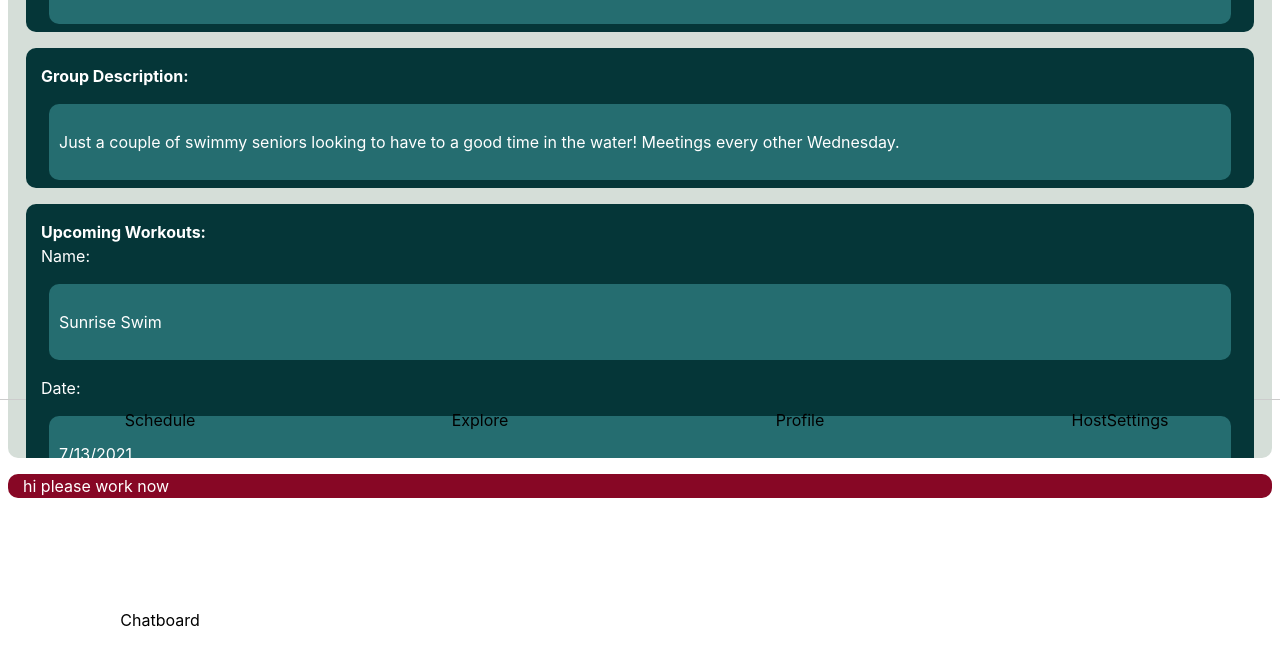
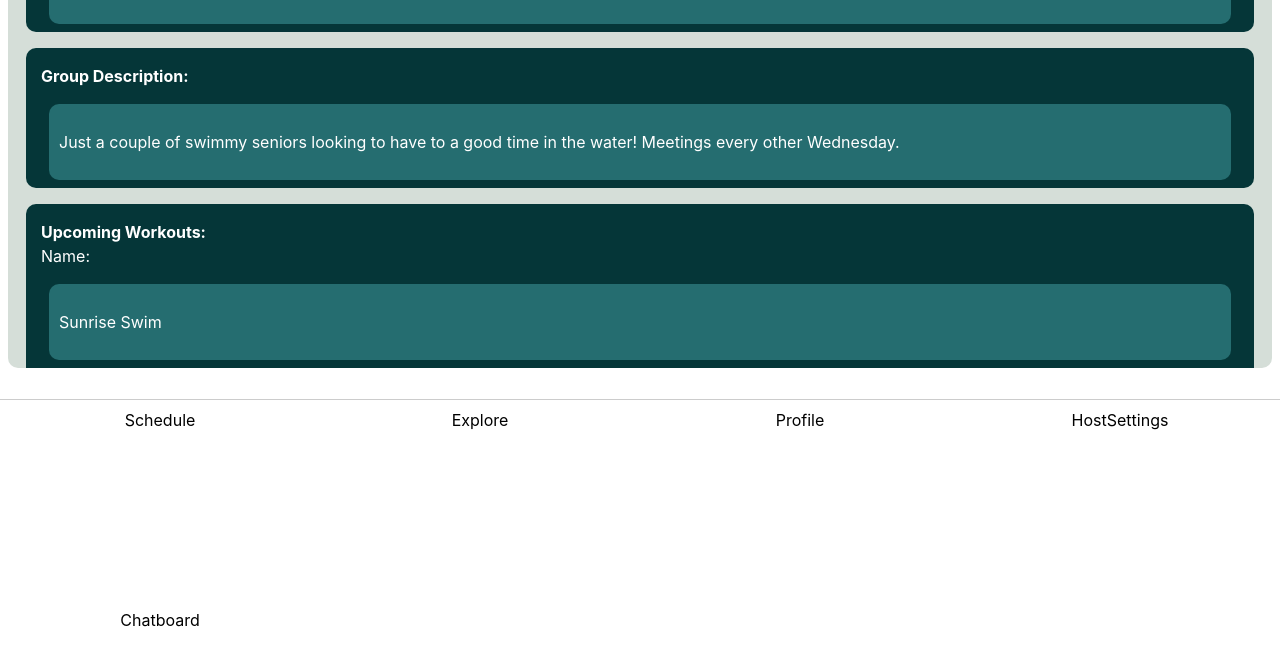
Before and after one commit to hopkinstechnocrats/fether, a React (Create React App) app: page / in a window 1280 px wide. Both pictures are taken after a click on the item "HostSettings". Shown: the part 342-1008 px from the top of the page. Built offline with nearby package versions, Linux system fonts and the light colour scheme.

Commit message:
Annika's 2/28 update

```diff
--- a/src/App.css
+++ b/src/App.css
@@ -62,7 +62,7 @@ h1 {
   border-radius: 10px;
   background-color: #d5ded8;
   line-height:1.5;
-  max-height: 740px;
+  max-height: 650px;
   overflow:scroll;
   display: flex;
   flex-direction:column;
@@ -169,6 +169,11 @@ h3 {
   width: 25%;
 }
 
+.tab-list .tab-list-item:hover {
+  background-color: teal;
+  color:whitesmoke;
+}
+
 .tab-content {
   height: calc(100% - 80px);
 }
--- a/src/components/HostSettings.css
+++ b/src/components/HostSettings.css
@@ -1,3 +1,3 @@
 .HostSettings {
-   max-height:500px;
+   max-height: 400px;
 }
--- a/src/components/HostSettings.js
+++ b/src/components/HostSettings.js
@@ -50,9 +50,6 @@ function HostSettings() {
                 </RoundBox>
         </RoundBox>
 
-        <RoundBox color="maroon">
-          <p>hi please work now</p>
-        </RoundBox>
 
     </div>
     );
```
